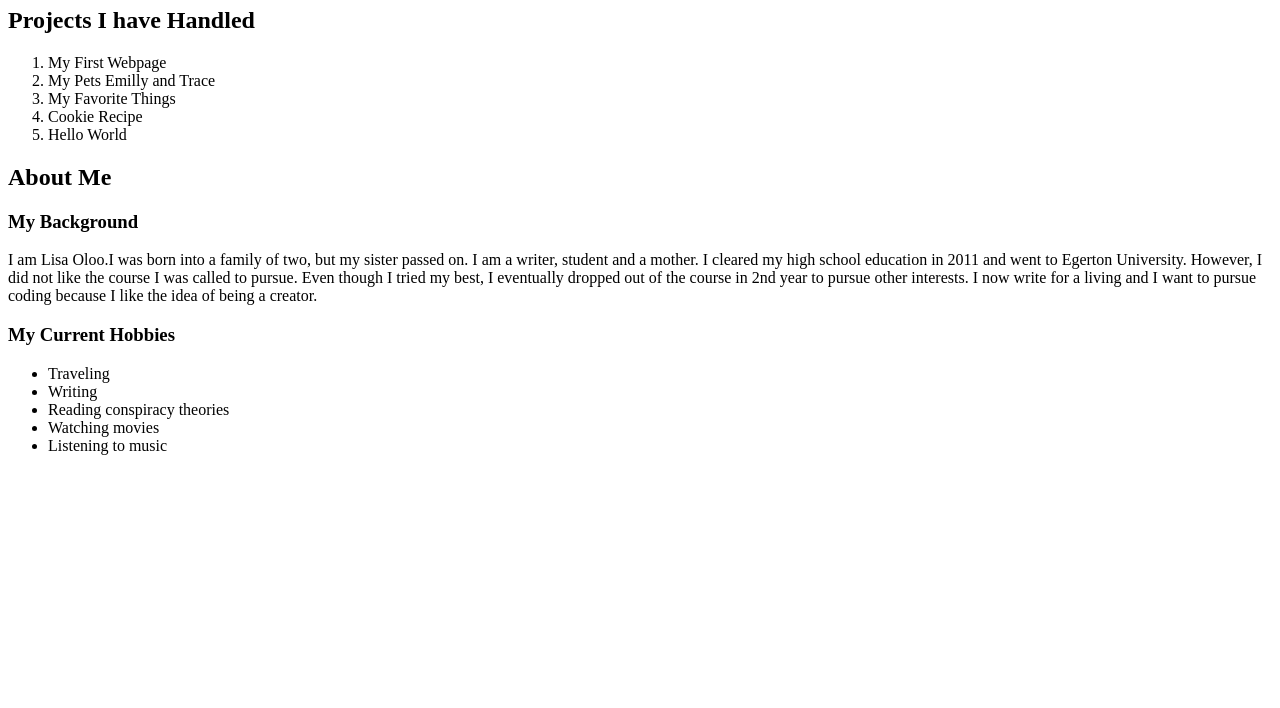
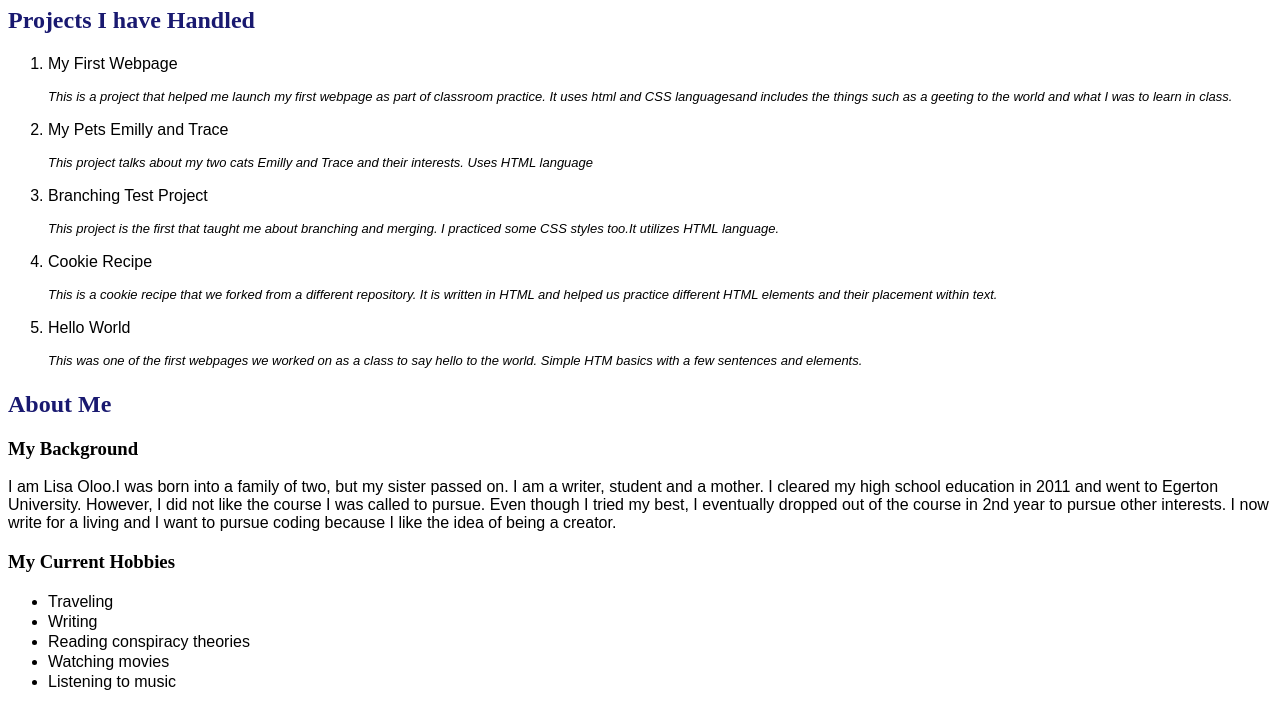
Before and after one commit to lisa-glitch/My-portfolio, a plain HTML site: page My-Portfolio.html in a window 1280 px wide. Shown: the part 585-1293 px from the top of the page. Before the commit the page ends 1056 px from the top, so only its background shows below. Drawn offline with Linux system fonts and the light colour scheme.

Commit message:
add class tags to the file

```diff
--- a/CSS/styles.css
+++ b/CSS/styles.css
@@ -0,0 +1,24 @@
+h1 {
+  color: darkolivegreen;
+}
+h2{
+  color: midnightblue;
+}
+p {text-align: left;
+  font-family: Arial, Helvetica, sans-serif;
+  font-size: medium;
+}
+ul {line-height: 20px;
+  font-family: Arial, Helvetica, sans-serif;
+}
+ol {line-height: 20px;
+   font-family: Arial, Helvetica, sans-serif;
+  }
+.projects {
+  color: black;
+  font-size: medium;
+}
+p.projects {
+  font-size: small;
+  font-style: italic;
+}
--- a/My-Portfolio.html
+++ b/My-Portfolio.html
@@ -4,17 +4,23 @@
     <title>Lisa Oloo</title>
     <meta name="A portfolio for Lisa Oloo" content="">
     <img src="jasmine.jpg" width="700" height="500" alt="My daughter Jasmine">
+  <link href="CSS/styles.css" rel="stylesheet" type="text/css">
   </head>
   <body>
     <h1>Lisa Oloo's Projects</h1>
     <h2>Projects I have Handled</h2>
     <p>
-    <ol>
+    <ol class="projects">
       <li>My First Webpage</li>
+    <p class="projects">This is a project that helped me launch my first webpage as part of classroom practice. It uses html and CSS languagesand includes the things such as a geeting to the world and what I was to learn in class.</p>
       <li>My Pets Emilly and Trace</li>
-      <li>My Favorite Things</li>
+    <p class="projects">This project talks about my two cats Emilly and Trace and their interests. Uses HTML language</p>
+      <li>Branching Test Project</li>
+    <p class="projects">This project is the first that taught me about branching and merging. I practiced some CSS styles too.It utilizes HTML language. </p>
       <li>Cookie Recipe</li>
+    <p class="projects">This is a cookie recipe that we forked from a different repository. It is written in HTML and helped us practice different HTML elements and their placement within text.</p>
       <li>Hello World</li>
+    <p class="projects">This was one of the first webpages we worked on as a class to say hello to the world. Simple HTM basics with a few sentences and elements.</p>
     </ol>
     </p>
   <h2>About Me</h2>
```
